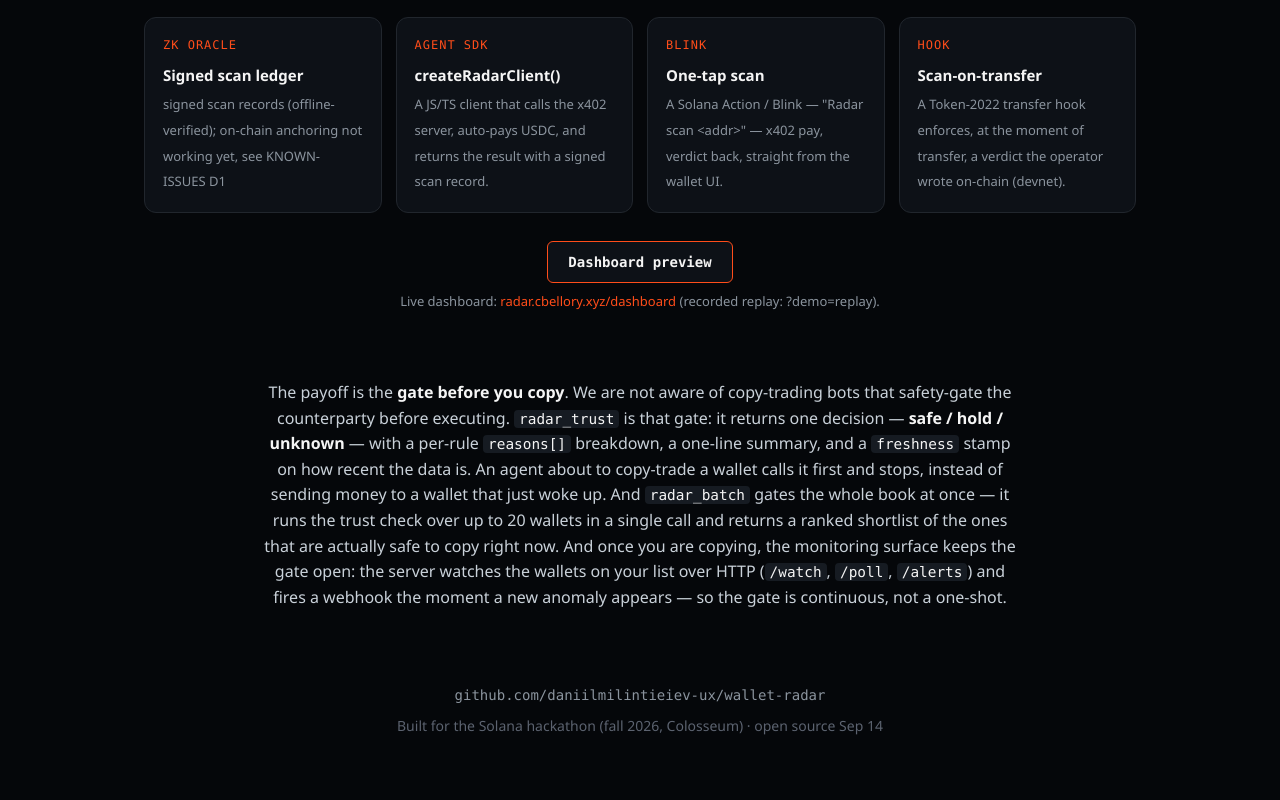
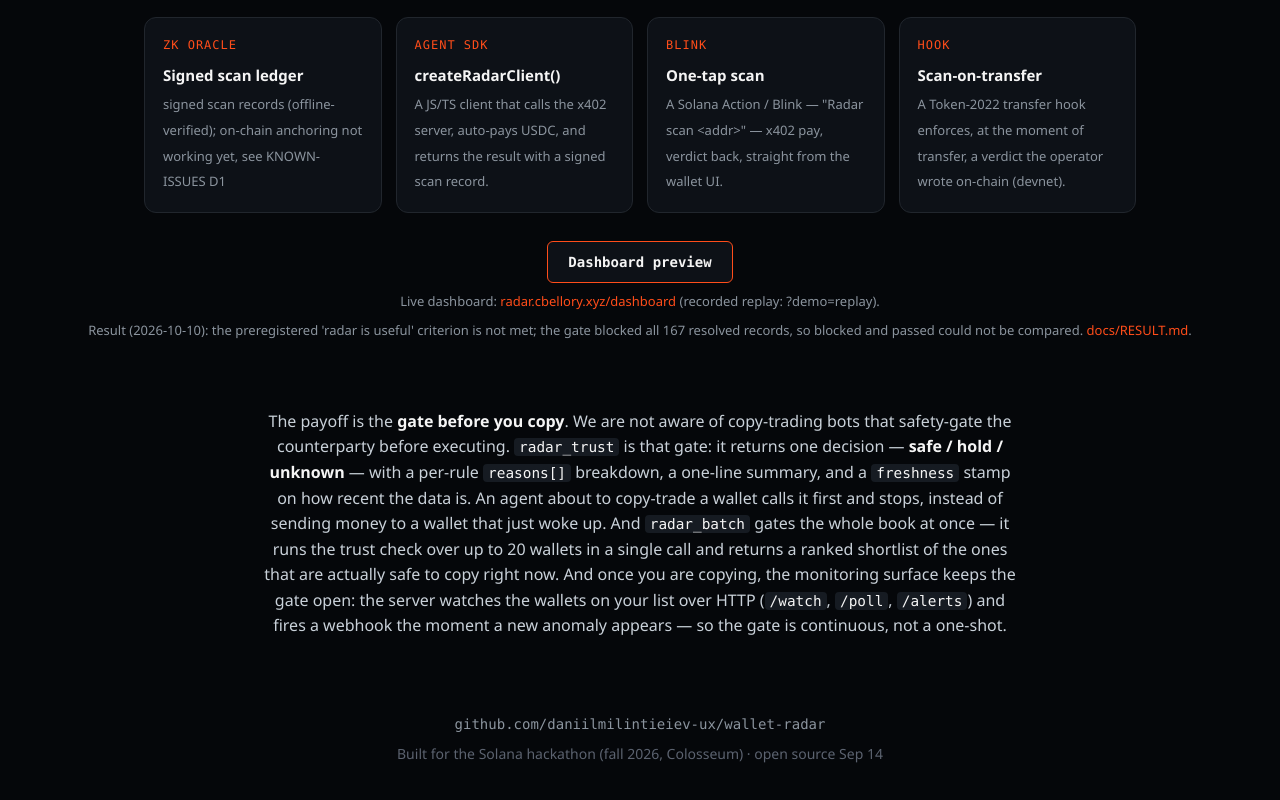
Before and after one commit to daniilmilintieiev-ux/wallet-radar, a website: page docs/index.html in a window 1280 px wide. Shown: the part 1973-2773 px from the top of the page. Drawn offline with Linux system fonts and the light colour scheme.

Commit message:
docs: state preregistered test result in README and landing page

```diff
--- a/docs/index.html
+++ b/docs/index.html
@@ -122,6 +122,7 @@ footer .gh{color:var(--muted);font-family:Consolas,monospace}
   <div style="text-align:center;margin-top:28px;padding:0 16px">
     <a href="dashboard-preview.html" class="chip" style="display:inline-block;padding:9px 20px;font-size:14px;color:var(--ink);background:var(--panel);border:1px solid var(--accent);border-radius:6px;text-decoration:none;font-weight:600">Dashboard preview</a>
     <div style="color:var(--muted);font-size:13px;margin-top:8px">Live dashboard: <a href="https://radar.cbellory.xyz/dashboard">radar.cbellory.xyz/dashboard</a> (recorded replay: ?demo=replay).</div>
+    <div style="color:var(--muted);font-size:13px;margin-top:8px">Result (2026-10-10): the preregistered 'radar is useful' criterion is not met; the gate blocked all 167 resolved records, so blocked and passed could not be compared. <a href="RESULT.md">docs/RESULT.md</a>.</div>
   </div>
 </section>
 
```
Also changed, not shown: README.md.
